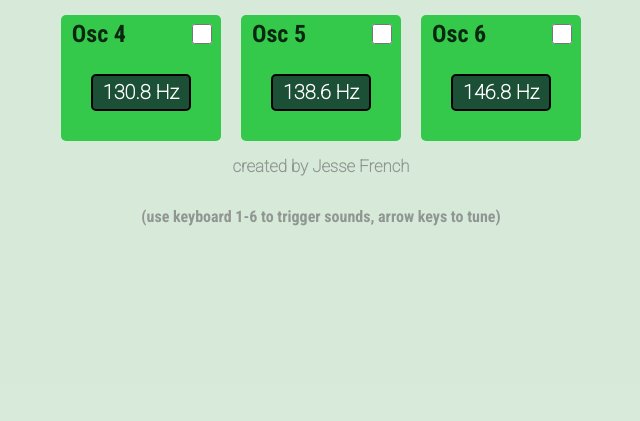
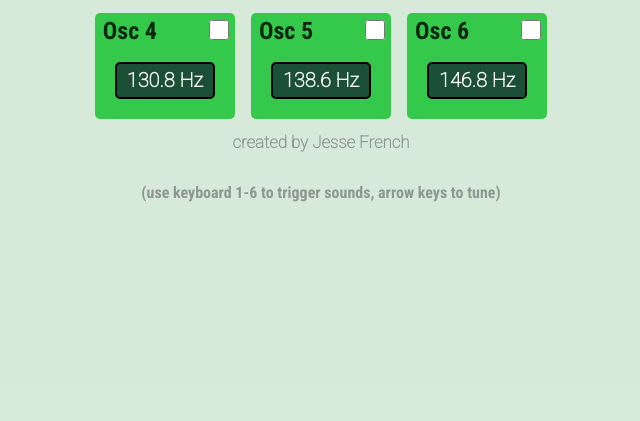
Before and after one commit to jfrench206/audio-vibrator, a React app: page / in a window 1280 px wide. Shown: the part 379-800 px from the top of the page, without its empty margins (319-959 px from the left). Built offline with nearby package versions, Linux system fonts and the light colour scheme.

Commit message:
Display tweaks

```diff
--- a/assets/styles.css
+++ b/assets/styles.css
@@ -27,13 +27,13 @@ html, body{
 	justify-content: center;
 	align-items: flex-end;
 	border-radius:var(--corner-easing);
-	max-width: 700px;
+	max-width: 600px;
 }
 
 
 .audio-module {
-	padding: 30px;
-	margin: 10px;
+	padding: 20px;
+    margin: 8px;
 	font-size: 1.5em;
 	background-color:rgba(13, 193, 40,.8);
 	border-radius:var(--corner-easing);
@@ -48,8 +48,8 @@ html, body{
 
 input[type=checkbox] {
     position: relative;
-    top: -24px;
-    left: 43px;
+    top: -16px;
+    left: 36px;
     width: 20px;
     height: 20px;
 }
@@ -82,6 +82,6 @@ footer{
 
 div > span {
 	position: relative;
-	top: -26px;
-	left: -19px;
+    top: -17px;
+    left: -12px;
 }
```
